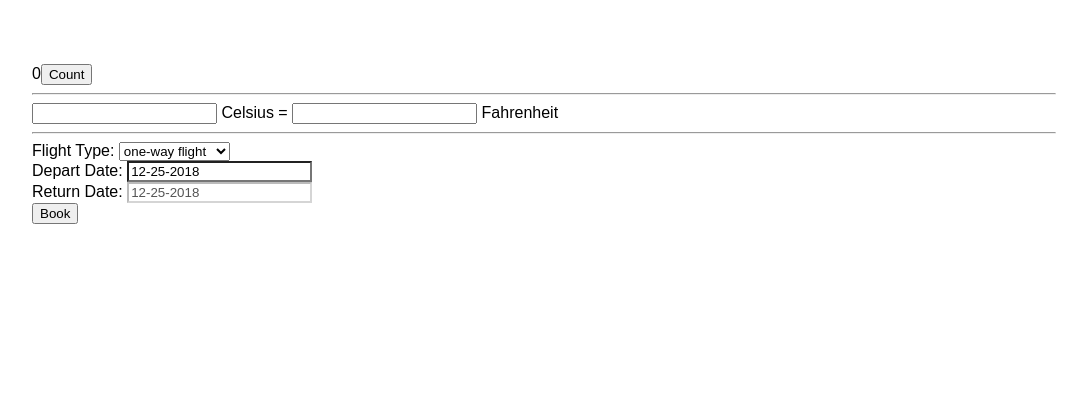
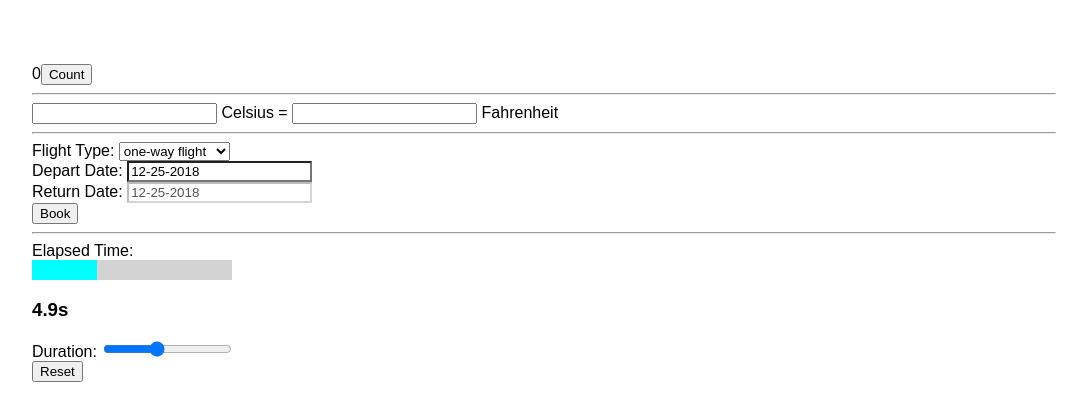
Before and after one commit to jmcmaster/React-7-Guis, a React (Create React App) app: page / in a window 1280 px wide. Shown: the top 420 px of the page, without its empty margins (96-1183 px from the left). Built offline with nearby package versions, Linux system fonts and the light colour scheme.

Commit message:
Added Timer component

```diff
--- a/src/App.js
+++ b/src/App.js
@@ -2,6 +2,7 @@ import React, { Component } from 'react';
 import Counter from './components/Counter';
 import TemperatureConverter from './components/TemperatureConverter';
 import FlightBooker from './components/FlightBooker';
+import Timer from './components/Timer';
 import './App.css';
 
 class App extends Component {
@@ -13,6 +14,8 @@ class App extends Component {
         <TemperatureConverter />
         <hr />
         <FlightBooker />
+        <hr />
+        <Timer />
       </div>
     );
   }
--- a/src/components/FlightBooker.js
+++ b/src/components/FlightBooker.js
@@ -1,17 +1,4 @@
 import React, { Component } from 'react';
-
-// The task is to build a frame containing:
-//  - combobox C with the two options “one-way flight” and “return flight”,
-//  - two textfields T1 and T2 representing the start and return date, respectively,
-//  - button B for “submitting” the selected flight.
-//
-// 1. T2 is enabled if C's value is “return flight”.
-// 2. When C has the value “return flight” and T2's date is strictly before T1's then B is disabled.
-// 3. When a non-disabled textfield T has an ill-formatted date then T is colored red and B is disabled.
-// 4. When clicking B a message is displayed informing the user of his selection (e.g. “You have booked a
-//    one-way flight on 04.04.2014.”).
-//
-// Initially, C has the value “one-way flight” and T1 as well as T2 have the same (arbitrary) date (it is implied that T2 is disabled).
 
 class FlightBooker extends Component {
   constructor(props) {
@@ -67,6 +54,9 @@ class FlightBooker extends Component {
         break;
       case 'round-trip-flight':
         message = `You have booked a round trip flight that departs on ${this.state.departDate} and returns on ${this.state.returnDate}`;
+        break;
+      default:
+        message = 'You have booked a flight'
         break;
     }
 
--- /dev/null
+++ b/src/components/Timer.js
@@ -0,0 +1,97 @@
+import React, { Component } from 'react';
+
+class Timer extends Component {
+  constructor(props) {
+    super(props)
+    this.state = {
+      date: new Date(),
+      initialDate: new Date(),
+      elapsedTime: 0,
+      duration: 15
+    };
+    this.handleResetButtonClick = this.handleResetButtonClick.bind(this);
+    this.handleDurationChange = this.handleDurationChange.bind(this);
+  }
+
+  componentDidMount() {
+    this.startTimer();
+  }
+
+  componentWillUnmount() {
+    this.clearTimer();
+  }
+
+  clearTimer() {
+    clearInterval(this.timerID);
+    this.timerID = null;
+  }
+
+  startTimer() {
+    this.timerID = setInterval(
+      () => this.tick(),
+      100
+    );
+  }
+
+  tick() {
+    if (this.state.elapsedTime.toFixed(1) < parseFloat(this.state.duration)) {
+      this.setState({
+        date: new Date(),
+        elapsedTime: (this.state.date.getTime() - this.state.initialDate.getTime()) / 1000
+      });
+    } else {
+      this.clearTimer();
+    }
+  }
+
+  handleResetButtonClick(e) {
+    this.setState({
+      date: new Date(),
+      initialDate: new Date(),
+      elapsedTime: 0
+    });
+
+    if (!this.timerID) {
+      this.startTimer();
+    }
+  }
+
+  handleDurationChange(e) {
+    this.setState({
+      duration: e.target.value
+    });
+
+    if (this.state.elapsedTime.toFixed(1) < parseFloat(this.state.duration)) {
+      this.startTimer()
+    }
+  }
+
+  render() {
+    const progressBarWidth = Math.min((this.state.elapsedTime / this.state.duration) * 100, 100);
+
+    return (
+      <div>
+        <div>
+          <label>Elapsed Time: </label>
+          <div style={{maxWidth: 200 + 'px', backgroundColor: 'lightgray'}}>
+            <div style={{backgroundColor: 'cyan', height: 20 + 'px', width: progressBarWidth + '%'}}></div>
+          </div>
+        </div>
+        <h3>{this.state.elapsedTime.toFixed(1)}s</h3>
+        <div>
+          <label>Duration: </label>
+          <input
+            type="range"
+            value={this.state.duration}
+            min="5"
+            max="30"
+            onChange={this.handleDurationChange}
+          />
+        </div>
+        <button onClick={this.handleResetButtonClick}>Reset</button>
+      </div>
+    )
+  }
+}
+
+export default Timer;
```
Also changed, not shown: 1 other file (tests, documents, lock files or other folders).
